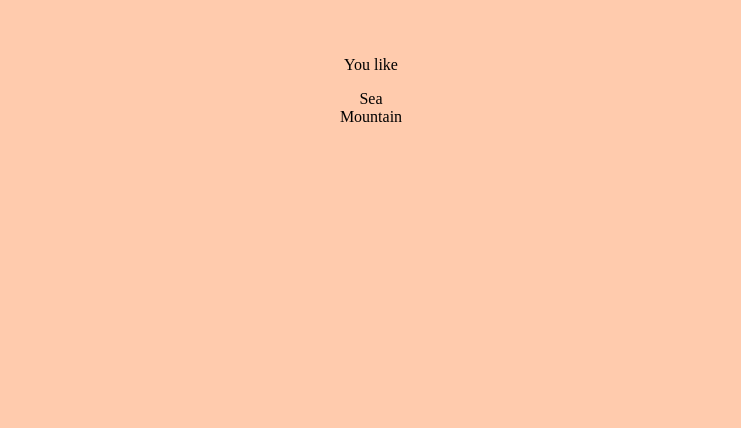
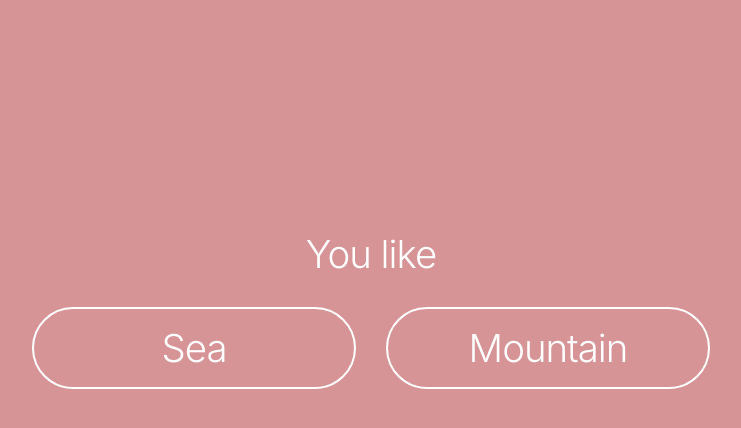
Before and after one commit to samiulhsohan/test-your-feeling, a plain HTML site: page index.html in a window 1280 px wide. Both pictures are taken after a click on the button "start". Shown: the whole page, without its empty margins (269-1010 px from the left). Drawn offline with Linux system fonts and the light colour scheme.

Commit message:
style: question and answer

```diff
--- a/css/style.css
+++ b/css/style.css
@@ -1,3 +1,16 @@
+@import url('https://fonts.googleapis.com/css2?family=Inter:wght@300;400;500&display=swap');
+
+body {
+  color: #fff;
+}
+
+* {
+  margin: 0;
+  padding: 0;
+  box-sizing: border-box;
+  font-family: Inter, sans-serif;
+}
+
 #question,
 #result {
   display: none;
@@ -10,7 +23,6 @@
   left: 0;
   width: 100%;
   height: 100%;
-  background: red;
 }
 
 .blur-layer {
@@ -48,12 +60,49 @@
   transform: translate(-50%, -50%);
 }
 
-#test {
+.test-container {
   position: fixed;
   left: 0%;
   width: 100%;
   z-index: 4;
   text-align: center;
-  top: 40px;
-  height: calc(100% - 80px);
+  top: 0;
+  height: calc(100% - 180px);
+  display: grid;
+  place-items: center;
 }
+
+.question-text,
+.option {
+  font-size: 7vw;
+  font-weight: 300;
+  letter-spacing: -1px;
+}
+
+.options {
+  display: flex;
+  justify-content: center;
+  gap: 1.875rem;
+  margin-top: 1.875rem;
+}
+
+.option {
+  width: 20.25rem;
+  border: 2px solid #fff;
+  border-radius: 10rem;
+  cursor: pointer;
+  padding: 1rem;
+  transition: all 0.25s;
+}
+
+.option:hover {
+  background-color: #fff;
+  color: #000;
+}
+
+@media only screen and (min-width: 600px) {
+  .question-text,
+  .option {
+    font-size: 3vw;
+  }
+}
--- a/index.html
+++ b/index.html
@@ -24,7 +24,9 @@
         </div>
       </div>
 
-      <div id="test"></div>
+      <div class="test-container">
+        <div id="test"></div>
+      </div>
     </div>
 
     <div id="result">
--- a/js/utils.js
+++ b/js/utils.js
@@ -14,13 +14,18 @@ export const renderQuestion = question => {
   test.innerHTML = ''
 
   let optionsHtml = ''
-  const questionHtml = `<p>${question.question}</p>`
+  const questionHtml = `<p class="question-text">${question.question}</p>`
 
   options.forEach((option, idx) => {
     optionsHtml += `<div role="button" class="option" data-index="${idx}">${option.label}</div>`
   })
 
-  test.innerHTML = questionHtml + optionsHtml
+  test.innerHTML = `
+  ${questionHtml}
+  <div class="options">
+    ${optionsHtml}
+  </div>
+  `
 
   options.forEach((option, idx) => {
     const optionEl = _(`.option[data-index="${idx}"]`)
--- a/questions.json
+++ b/questions.json
@@ -5,7 +5,7 @@
     "question": "You like",
     "music": "",
     "styles": {
-      "backgroundColor": "#FFCBAD"
+      "backgroundColor": "#d79496"
     },
     "options": [
       {
```
